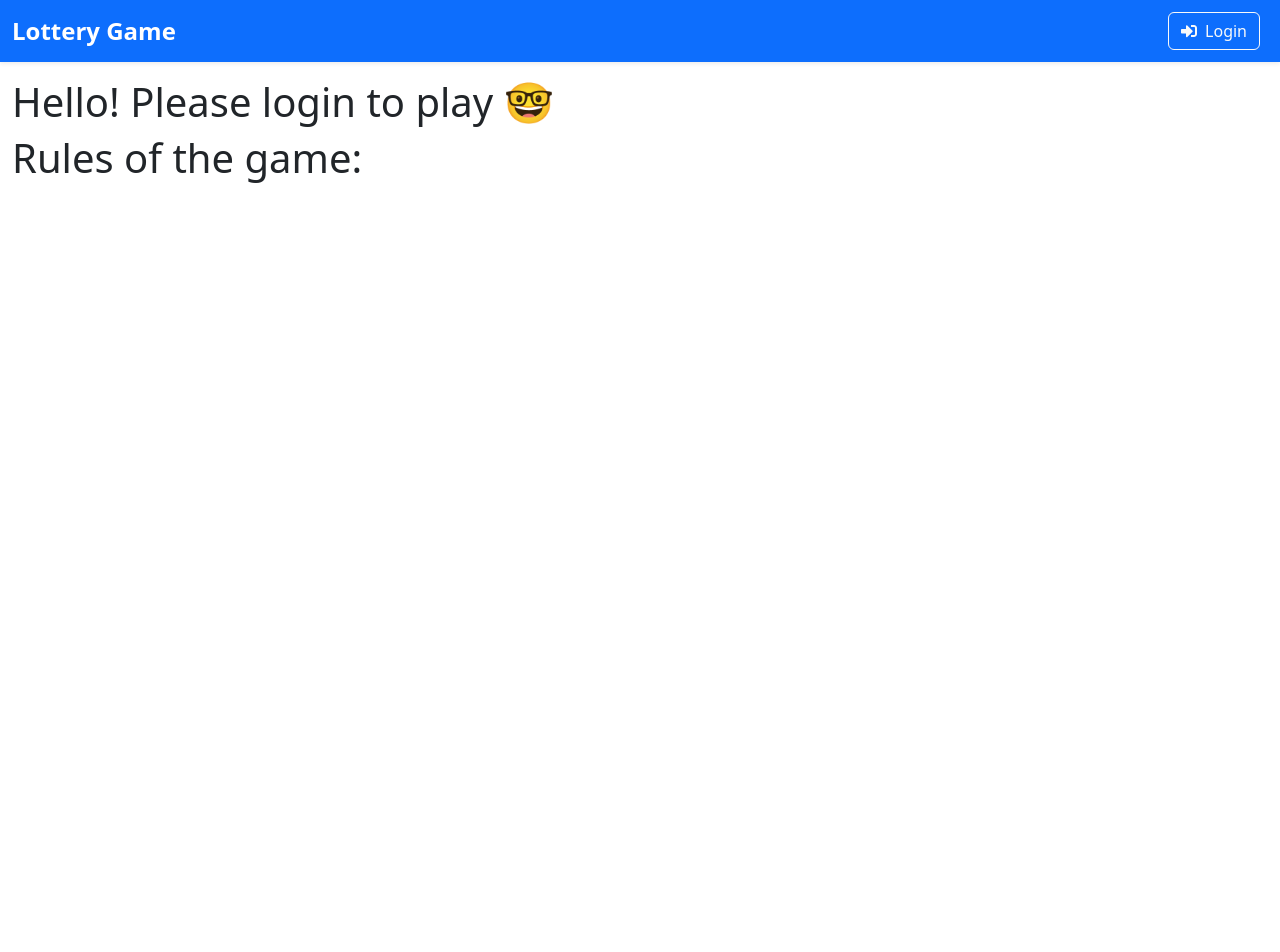
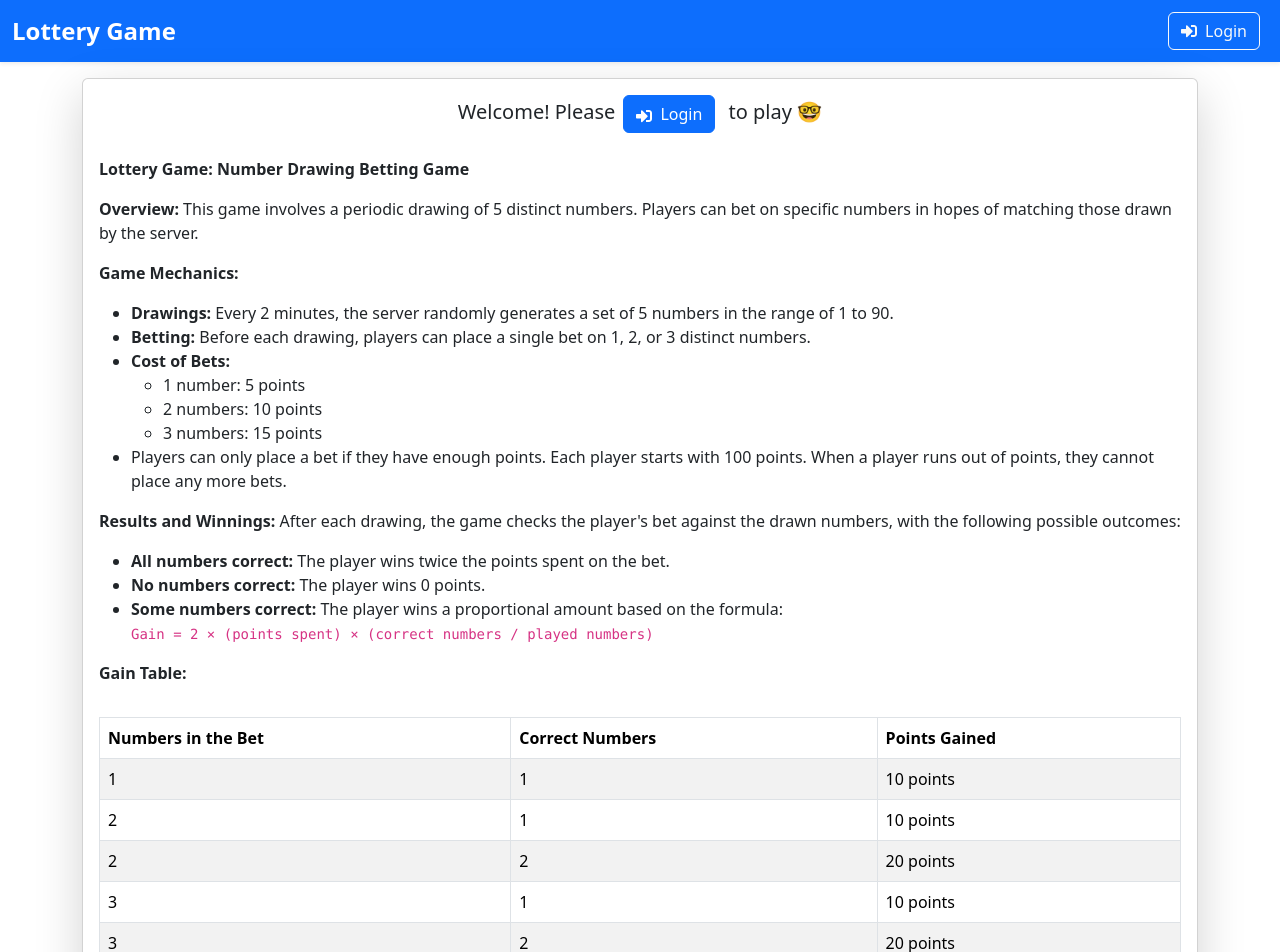
Before and after one commit to andreabuon/lottery-game, a React (Vite) app in the folder client/: page / in a window 1280 px wide. Shown: the top 952 px of the page. Before the commit the page ends 800 px from the top, so only its background shows below. Built offline with nearby package versions, Linux system fonts and the light colour scheme.

Commit message:
Styling + added GameRules page

```diff
--- a/client/src/App.jsx
+++ b/client/src/App.jsx
@@ -4,9 +4,9 @@ import { Container, Row, Alert } from 'react-bootstrap';
 import { Routes, Route, Outlet, Navigate } from 'react-router-dom';
 //React Components
 import NavHeader from "./components/NavHeader";
-import Home from './components/HomeComponent';
-import Scoreboard from './components/ScoreboardComponent';
-import NotFound from './components/NotFoundComponent';
+import Homepage from './components/Homepage';
+import Scoreboard from './components/Scoreboard';
+import NotFound from './components/NotFound';
 import { LoginForm } from './components/AuthComponents';
 
 import API from './API.mjs';
@@ -55,7 +55,7 @@ function App() {
         </>
       }>
         <Route index element={
-          <Home loggedIn={loggedIn} user={user} showMessage={showMessage} />
+          <Homepage loggedIn={loggedIn} user={user} showMessage={showMessage} />
         } />
 
         <Route path="/scoreboard" element={
--- a/client/src/components/DisplayLastDraw.jsx
+++ b/client/src/components/DisplayLastDraw.jsx
@@ -3,7 +3,7 @@ import { Button, Table } from 'react-bootstrap';
 import API from '../API.mjs';
 import { Draw } from '../../../common/Draw.mjs';
 
-function DisplayLastDraw(props) {
+export default function DisplayLastDraw(props) {
   const [draw, setDraw] = useState(new Draw([-1,-2,-3,-4,-5]));
   const [refreshing, setRefreshing] = useState(false);
 
@@ -54,5 +54,3 @@ function DisplayLastDraw(props) {
     </div>
   );
 }
-
-export default DisplayLastDraw;
--- a/client/src/components/GameRules.jsx
+++ b/client/src/components/GameRules.jsx
@@ -1,5 +1,106 @@
-export default function GameRules(){
+import { Table } from 'react-bootstrap';
+
+export default function GameRules() {
     return (
-        <h1>Rules of the game:</h1>
-    )
-}
+      <>
+        <p>
+          <strong>Lottery Game: Number Drawing Betting Game</strong>
+        </p>
+        <p>
+          <strong>Overview:</strong> This game involves a periodic drawing of 5 distinct numbers. Players can bet on specific
+          numbers in hopes of matching those drawn by the server.
+        </p>
+        <p>
+          <strong>Game Mechanics:</strong>
+        </p>
+        <ul>
+          <li>
+            <strong>Drawings:</strong> Every 2 minutes, the server randomly generates a set of 5 numbers in the range of 1
+            to 90.
+          </li>
+          <li>
+            <strong>Betting:</strong> Before each drawing, players can place a single bet on 1, 2, or 3 distinct numbers.
+          </li>
+          <li>
+            <strong>Cost of Bets:</strong>
+            <ul>
+              <li>1 number: 5 points</li>
+              <li>2 numbers: 10 points</li>
+              <li>3 numbers: 15 points</li>
+            </ul>
+          </li>
+          <li>
+            Players can only place a bet if they have enough points. Each player starts with 100 points. When a player runs
+            out of points, they cannot place any more bets.
+          </li>
+        </ul>
+        <p>
+          <strong>Results and Winnings:</strong> After each drawing, the game checks the player's bet against the drawn
+          numbers, with the following possible outcomes:
+        </p>
+        <ul>
+          <li>
+            <strong>All numbers correct:</strong> The player wins twice the points spent on the bet.
+          </li>
+          <li>
+            <strong>No numbers correct:</strong> The player wins 0 points.
+          </li>
+          <li>
+            <strong>Some numbers correct:</strong> The player wins a proportional amount based on the formula:
+            <br />
+            <code>Gain = 2 × (points spent) × (correct numbers / played numbers)</code>
+          </li>
+        </ul>
+        <p>
+          <strong>Gain Table:</strong>
+        </p>
+
+        <Table striped bordered hover responsive className="mt-3">
+        <thead>
+          <tr>
+            <th>Numbers in the Bet</th>
+            <th>Correct Numbers</th>
+            <th>Points Gained</th>
+          </tr>
+        </thead>
+        <tbody>
+          <tr>
+            <td>1</td>
+            <td>1</td>
+            <td>10 points</td>
+          </tr>
+          <tr>
+            <td>2</td>
+            <td>1</td>
+            <td>10 points</td>
+          </tr>
+          <tr>
+            <td>2</td>
+            <td>2</td>
+            <td>20 points</td>
+          </tr>
+          <tr>
+            <td>3</td>
+            <td>1</td>
+            <td>10 points</td>
+          </tr>
+          <tr>
+            <td>3</td>
+            <td>2</td>
+            <td>20 points</td>
+          </tr>
+          <tr>
+            <td>3</td>
+            <td>3</td>
+            <td>30 points</td>
+          </tr>
+          <tr>
+            <td>1, 2, or 3</td>
+            <td>0</td>
+            <td>0 points</td>
+          </tr>
+        </tbody>
+      </Table>
+      </>
+    );
+  }
--- a/client/src/components/HomeComponent.jsx
+++ /dev/null
@@ -1,28 +0,0 @@
-import DisplayLastDraw from './DisplayLastDraw'
-import BetForm from './BetForm'
-import GameRules from './GameRules'
-
-export default function Home(props) {
-    return (
-        props.loggedIn ? LoggedInHome(props) : LoggedOutHome()
-    );
-}
-
-function LoggedInHome(props) {
-    return (
-        <>
-            <h1>Hello {props.user.username}! Your score is {props.user.score}</h1>
-            <DisplayLastDraw showMessage={props.showMessage}/>
-            <BetForm showMessage={props.showMessage}/>
-        </>
-    );
-}
-
-function LoggedOutHome() {
-    return (
-        <>
-            <h1>Hello! Please login to play 🤓</h1>
-            <GameRules/>
-        </>
-    );
-}
--- /dev/null
+++ b/client/src/components/Homepage.jsx
@@ -0,0 +1,43 @@
+import { Container, Card, Button } from 'react-bootstrap';
+import { Link } from 'react-router-dom';
+import { FaSignInAlt } from 'react-icons/fa';
+import DisplayLastDraw from './DisplayLastDraw'
+import BettingForm from './BettingForm'
+import GameRules from './GameRules'
+
+export default function Homepage(props) {
+    return (
+        props.loggedIn ? Homepage_LoggedIn(props) : Homepage_LoggedOut()
+    );
+}
+
+function Homepage_LoggedIn(props) {
+    return (
+        <>
+            <h1>Hello {props.user.username}! Your score is {props.user.score}</h1>
+            <DisplayLastDraw showMessage={props.showMessage} />
+            <BettingForm showMessage={props.showMessage} />
+        </>
+    );
+}
+
+function Homepage_LoggedOut() {
+    return (
+        <Container className="mt-2 d-flex justify-content-center">
+            <Card className="shadow-lg">
+                <Card.Body>
+                    <Card.Title className="text-center mb-4">Welcome! Please
+                        <Link
+                            to='/login'
+                            className='btn btn-primary mx-2'>
+                            <FaSignInAlt className='me-2' />
+                            Login
+                        </Link> to play 🤓
+                    </Card.Title>
+
+                    <GameRules />
+                </Card.Body>
+            </Card>
+        </Container>
+    );
+}
--- a/client/src/components/NavHeader.jsx
+++ b/client/src/components/NavHeader.jsx
@@ -3,7 +3,7 @@ import { NavLink } from 'react-router-dom';
 import { LogoutButton } from './AuthComponents';
 import { FaTrophy, FaSignInAlt } from 'react-icons/fa';
 
-function NavHeader(props) {
+export default function NavHeader(props) {
   return (
     <Navbar bg='primary' variant='dark' expand='lg' className='shadow-sm'>
       <Container fluid>
@@ -43,5 +43,3 @@ function NavHeader(props) {
     </Navbar>
   );
 }
-
-export default NavHeader;
--- /dev/null
+++ b/client/src/components/NotFound.jsx
@@ -0,0 +1,18 @@
+import { Container, Row, Col, Button } from 'react-bootstrap';
+import { Link } from 'react-router-dom';
+
+export default function NotFound() {
+    return (
+      <Container className="mt-5 d-flex flex-column align-items-center">
+        <Row className="justify-content-center">
+          <Col md={8} lg={6} className="text-center">
+            <h1 className="display-3">404</h1>
+            <p className="lead">Nothing to see here... This is not the route you are looking for!</p>
+            <Button as={Link} to="/" variant="primary" size="lg" className="mt-3">
+              Go to Homepage
+            </Button>
+          </Col>
+        </Row>
+      </Container>
+    );
+  }
--- a/client/src/components/NotFoundComponent.jsx
+++ /dev/null
@@ -1,5 +0,0 @@
-export default function NotFound() {
-    return(
-        <h1 >Nothing to see here... This is not the route you are looking for!</h1>
-    );
-}
```
Also changed, not shown: client/src/components/BettingForm.jsx (renamed from client/src/components/BetForm.jsx, +5 -8 lines), client/src/components/Scoreboard.jsx (renamed from client/src/components/ScoreboardComponent.jsx).
